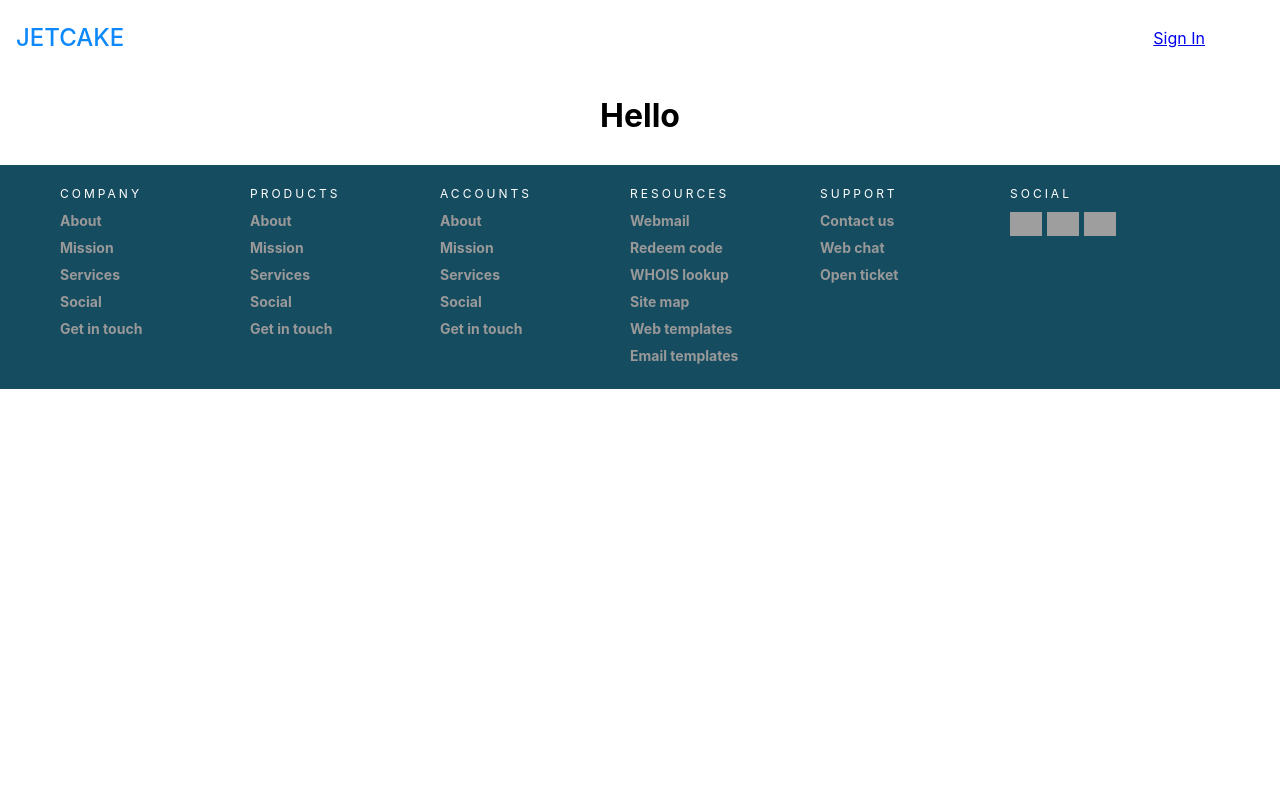
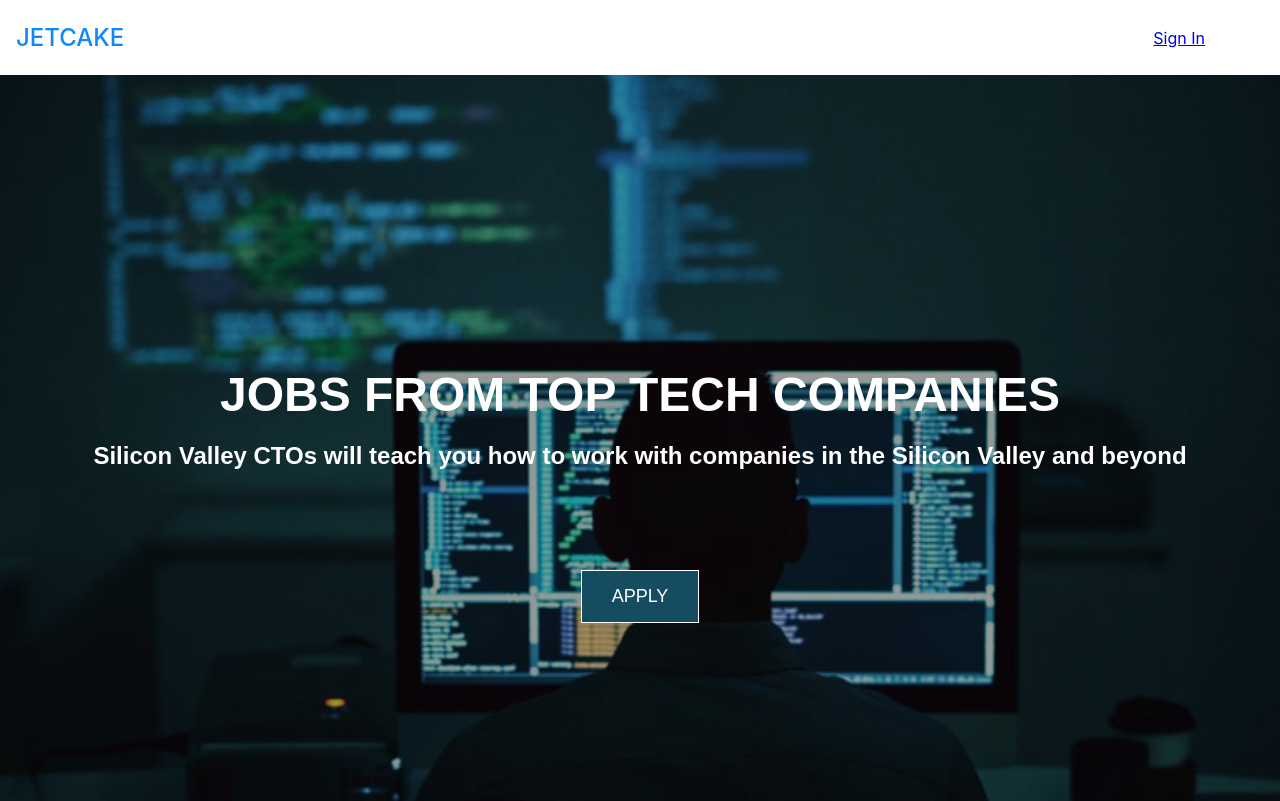
Before and after one commit to ahebwa49/jetcake-advanced, a React (Create React App) app: page / in a window 1280 px wide. Shown: the top 801 px of the page. Built offline with nearby package versions, Linux system fonts and the light colour scheme; no server answers; grey boxes are pictures that could not be loaded.

Commit message:
add a hero image

```diff
--- a/src/App.js
+++ b/src/App.js
@@ -1,4 +1,5 @@
 import React from "react";
+import Hero from "./common/Hero";
 
 class App extends React.Component {
   constructor(props) {
@@ -8,7 +9,7 @@ class App extends React.Component {
   render() {
     return (
       <div>
-        <h1 style={{ textAlign: "center" }}>Hello</h1>
+        <Hero />
       </div>
     );
   }
--- /dev/null
+++ b/src/common/Hero.js
@@ -0,0 +1,21 @@
+import React from "react";
+
+const Hero = () => {
+  return (
+    <section className="hero">
+      <div className="hero-content">
+        <h1 className="hero-title">JOBS FROM TOP TECH COMPANIES</h1>
+
+        <h2 className="hero-subtitle">
+          Silicon Valley CTOs will teach you how to work with companies in the
+          Silicon Valley and beyond
+        </h2>
+
+        <button type="button" className="hero-button">
+          APPLY
+        </button>
+      </div>
+    </section>
+  );
+};
+export default Hero;
--- a/src/common/common.css
+++ b/src/common/common.css
@@ -136,6 +136,59 @@
   margin-bottom: 20px;
 }
 
+/* hero sectio */
+
+.hero {
+  position: relative;
+  width: 100vw;
+  height: 100vh;
+  display: flex;
+  justify-content: center;
+  align-items: center;
+}
+.hero::before {
+  content: "";
+  position: absolute;
+  top: 0;
+  left: 0;
+  width: 100%;
+  height: 100%;
+  background: url("/static/img/programmer.jpg");
+  background-repeat: no-repeat;
+  background-size: cover;
+  background-position: center center;
+  filter: brightness(60%);
+}
+.hero-content {
+  position: relative;
+  font-family: "Monserrat", sans-serif;
+  color: white;
+  text-align: center;
+  margin: 0.625rem;
+}
+
+.hero-title {
+  font-size: 3rem;
+  font-weight: 600;
+  margin-bottom: 0;
+}
+
+.hero-button {
+  background-color: #164C60;
+  color: white;
+  border: 1px solid white;
+  margin-top: 5rem;
+  padding: 0.9375rem 1.875rem;
+  font-family: "Monserrat", sans-serif;
+  font-size: 1.125rem;
+  font-weight: 200;
+  cursor: pointer;
+}
+.hero-button:hover {
+  background-color: #4BBBB5;
+  border: 1px solid white;
+}
+
 /* footer styles */
 
 .footer {
```
Also changed, not shown: public/static/icons/static/icons/show_password.svg (deleted), public/static/img/programmer.jpg (added).
